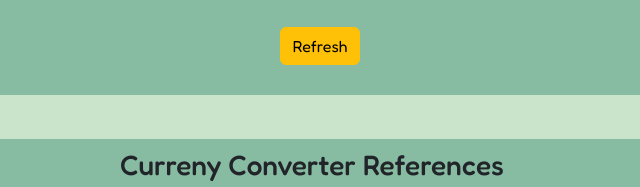
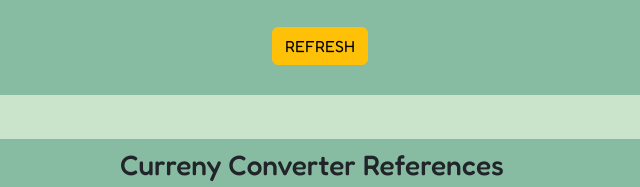
Before and after one commit to KBanaag-9E/Q3SW1, a plain HTML site: page index.html in a window 1280 px wide. Shown: the part 264-451 px from the top of the page, 328-968 px from the left. Drawn offline with nearby package versions, Linux system fonts and the light colour scheme.

Commit message:
Update index.html

```diff
--- a/index.html
+++ b/index.html
@@ -45,9 +45,7 @@
 	</div>
 
 	<div>
-		<button type="button" class="ms-3 btn btn-warning"
-		onclick="var php=100; var usd=0.01706;
-		document.getElementById('dollar').innerHTML = '...' ">Refresh</button>
+		<button type="button" class="ms-3 btn btn-warning" onClick="window.location.reload()">REFRESH</button>
 	</div>
 
 </div>
```
